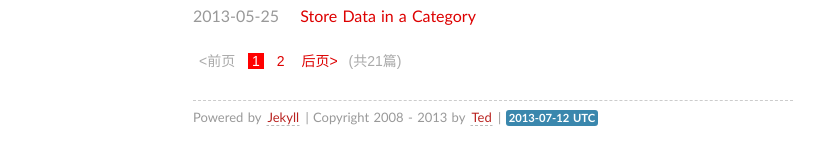
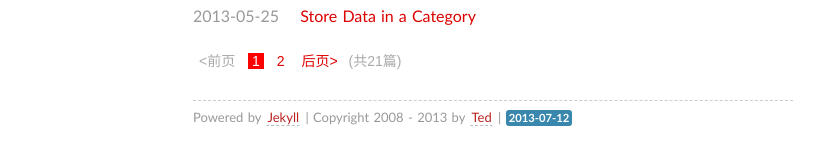
Before and after one commit to wufawei/wufawei.github.com, a Jekyll site: the page built from index.html, in a window 1280 px wide. Shown: the part 623-788 px from the top of the page, without its empty margins (147-971 px from the left). Built offline with Jekyll 4.4.1, drawn with Linux system fonts in a browser that asks for light colours; some web fonts are replaced; Markdown is read by kramdown in place of the engine named in the settings; the list of posts is cut into pages by our own code.

Commit message:
change date

```diff
--- a/_layouts/default.html
+++ b/_layouts/default.html
@@ -30,7 +30,7 @@
       </div>
 
     <footer>
-        <p><small>Powered by <a href="https://github.com/mojombo/jekyll">Jekyll</a> | Copyright 2008 - {{site.time | date:"%Y"}} by <a href="http://wufawei.github.com/about/">Ted</a> | <span class="label label-info">{{site.time | date:"%Y-%m-%d  %Z"}}</span></small></p>
+        <p><small>Powered by <a href="https://github.com/mojombo/jekyll">Jekyll</a> | Copyright 2008 - {{site.time | date:"%Y"}} by <a href="http://wufawei.github.com/about/">Ted</a> | <span class="label label-info">{{site.time | date:"%Y-%m-%d"}}</span></small></p>
     </footer>
 
     </div>
```
